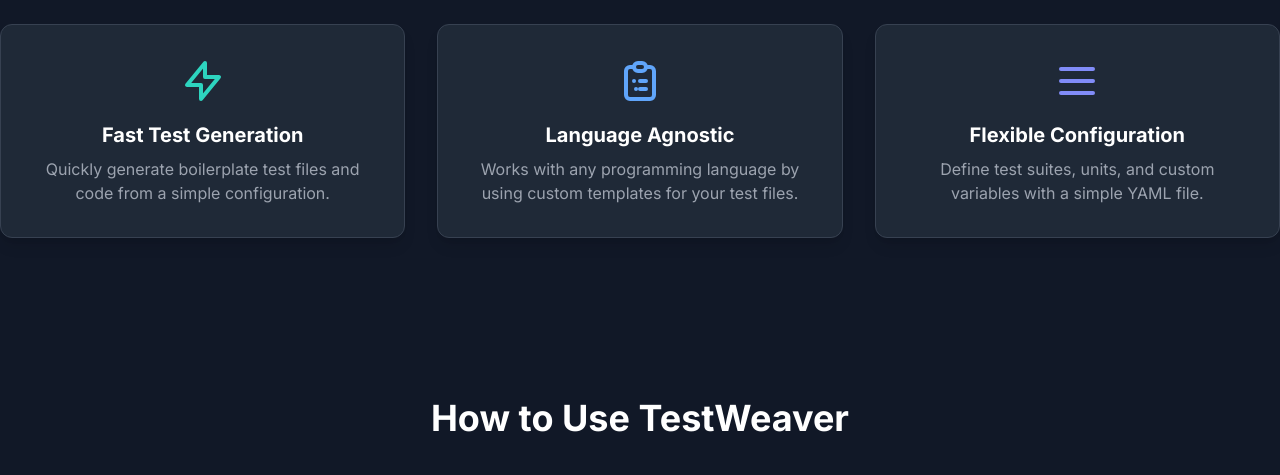
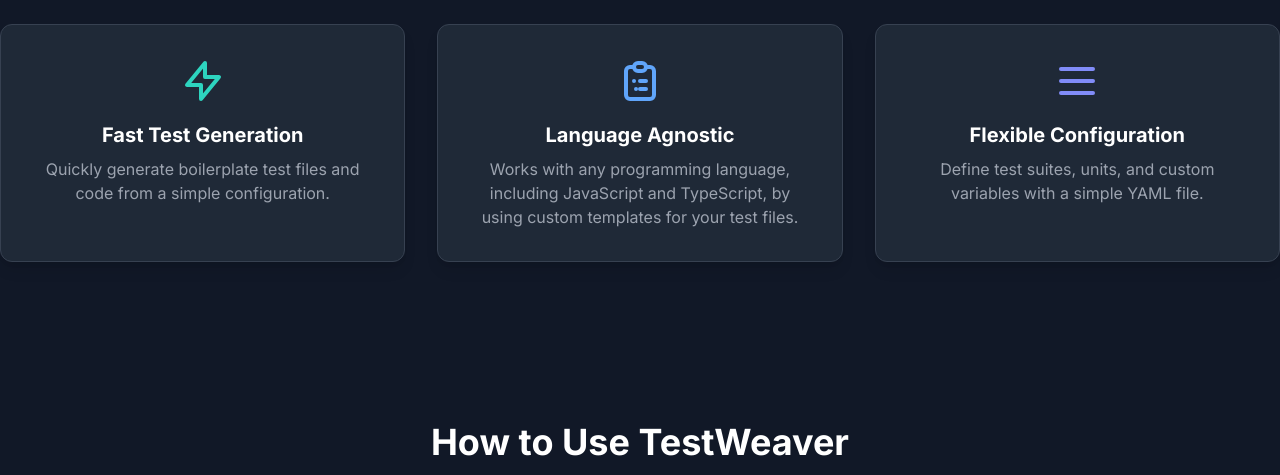
Before and after one commit to ioncakephper/test-weaver, a plain HTML site: page docs/index.html in a window 1280 px wide. Shown: the part 622-1097 px from the top of the page. Drawn offline with nearby package versions, Linux system fonts and the light colour scheme.

Commit message:
docs: Enhance documentation to specify JavaScript and TypeScript support
Updated the documentation to explicitly mention that the tool supports JavaScript and TypeScript, clarifying the 'Language Agnostic' feature. This provides users with a more comprehensive understanding of the tool's capabilities.

```diff
--- a/docs/index.html
+++ b/docs/index.html
@@ -75,7 +75,7 @@
                 </div>
                 <h3 class="text-xl font-bold text-white text-center mb-2">Language Agnostic</h3>
                 <p class="text-gray-400 text-center">
-                    Works with any programming language by using custom templates for your test files.
+                    Works with any programming language, including JavaScript and TypeScript, by using custom templates for your test files.
                 </p>
             </div>
             <!-- Feature 3 -->
```
